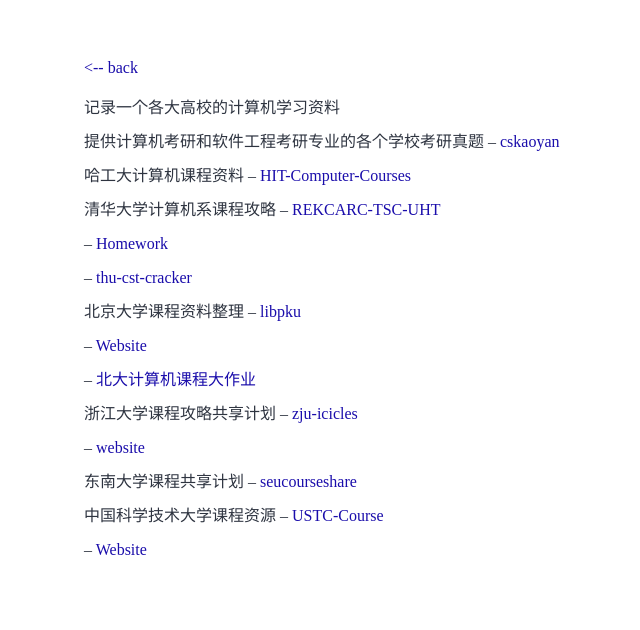
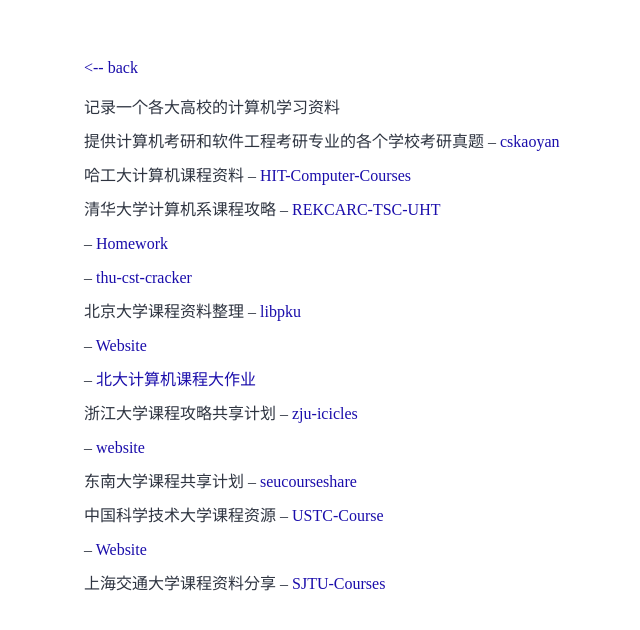
Before and after one commit to maicoder/blog, a Jekyll site: the page built from list/index.md, in a window 1280 px wide. Shown: the top 630 px of the page, without its empty margins (106-746 px from the left). Built offline with Jekyll 4.4.1, drawn with Linux system fonts in a browser that asks for light colours; some web fonts are replaced.

Commit message:
Update index.md

```diff
--- a/list/index.md
+++ b/list/index.md
@@ -29,3 +29,5 @@ layout: list
 中国科学技术大学课程资源 -- [USTC-Course](https://github.com/USTC-Resource/USTC-Course)
 
 -- [Website](https://ustc-resource.github.io/USTC-Course/)
+
+上海交通大学课程资料分享 -- [SJTU-Courses](https://github.com/CoolPhilChen/SJTU-Courses/)
```
